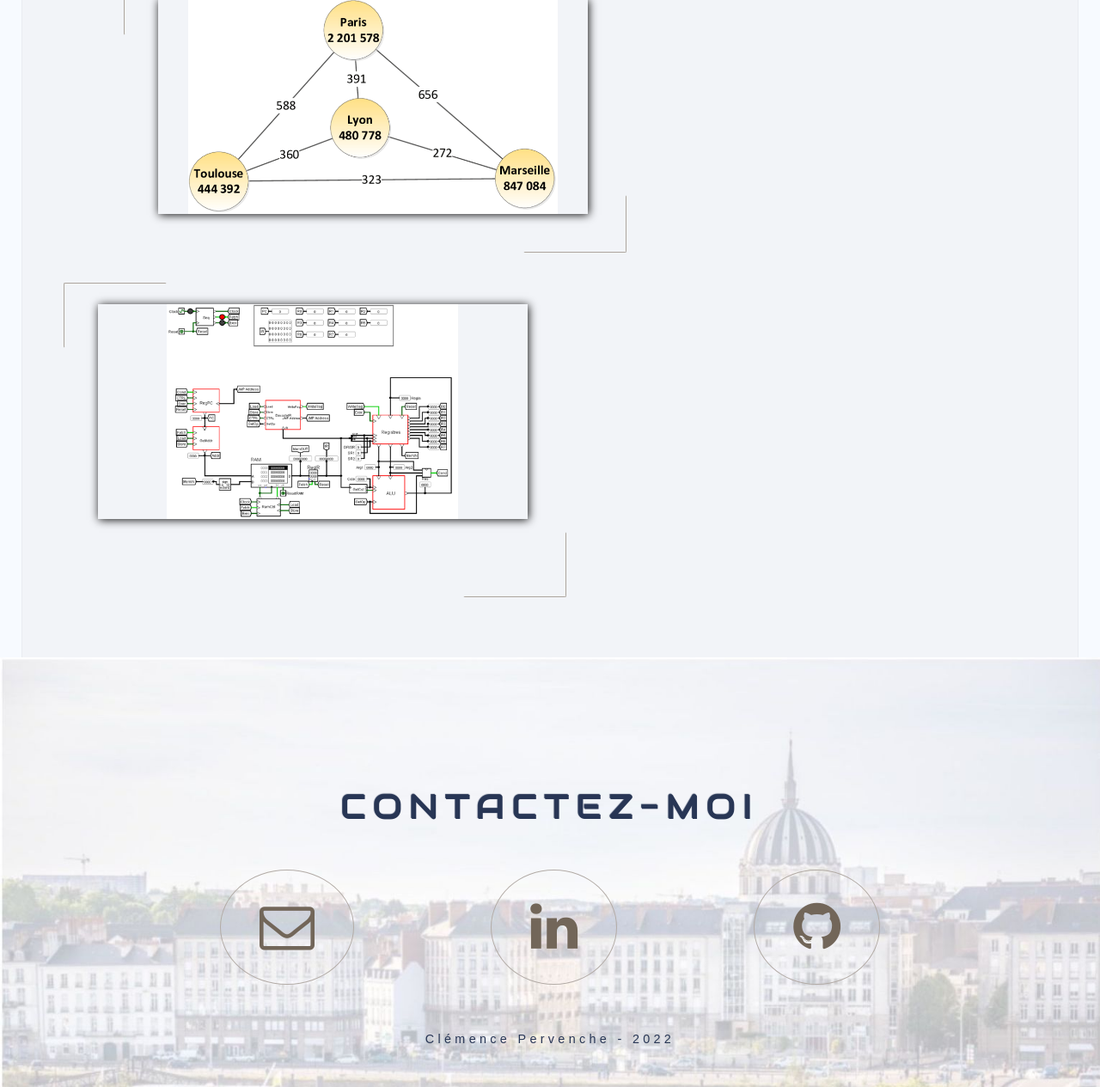
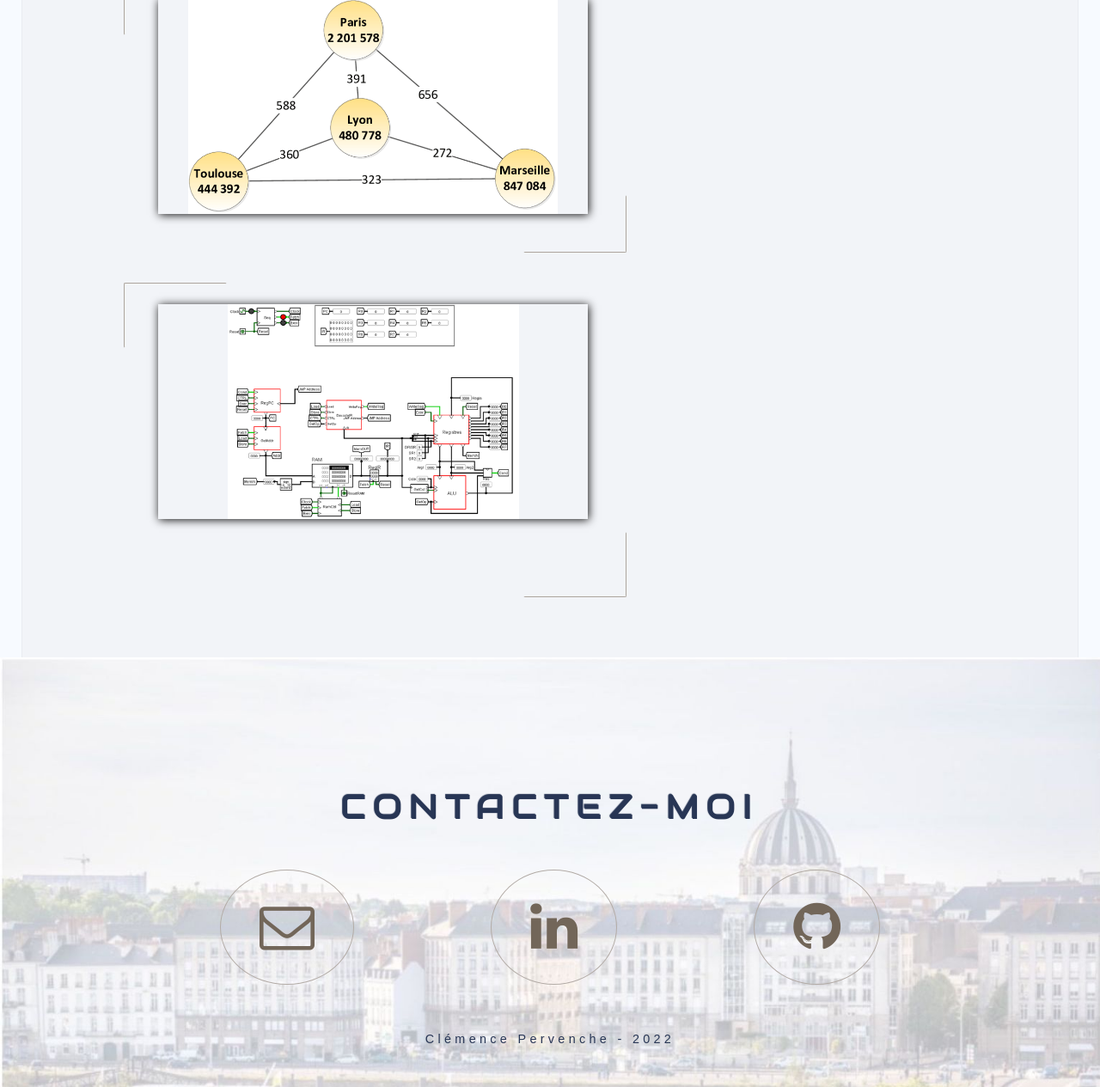
Before and after one commit to clemenceprv/clemenceprv.github.io2, a PHP site: page / in a window 1280 px wide. Shown: the part 1762-3027 px from the top of the page at 86% size. Run offline with PHP 8.4, Linux system fonts and the light colour scheme; some web fonts are replaced.

Commit message:
Update style.css

```diff
--- a/style.css
+++ b/style.css
@@ -126,6 +126,9 @@ header .button:hover a {
   margin-left: 3%;
 }
 .projet:nth-child(3) {
+  margin-left: 6%;
+}
+.projet:nth-child(4) {
   margin-left: 6%;
 }
 .cadre {
```
